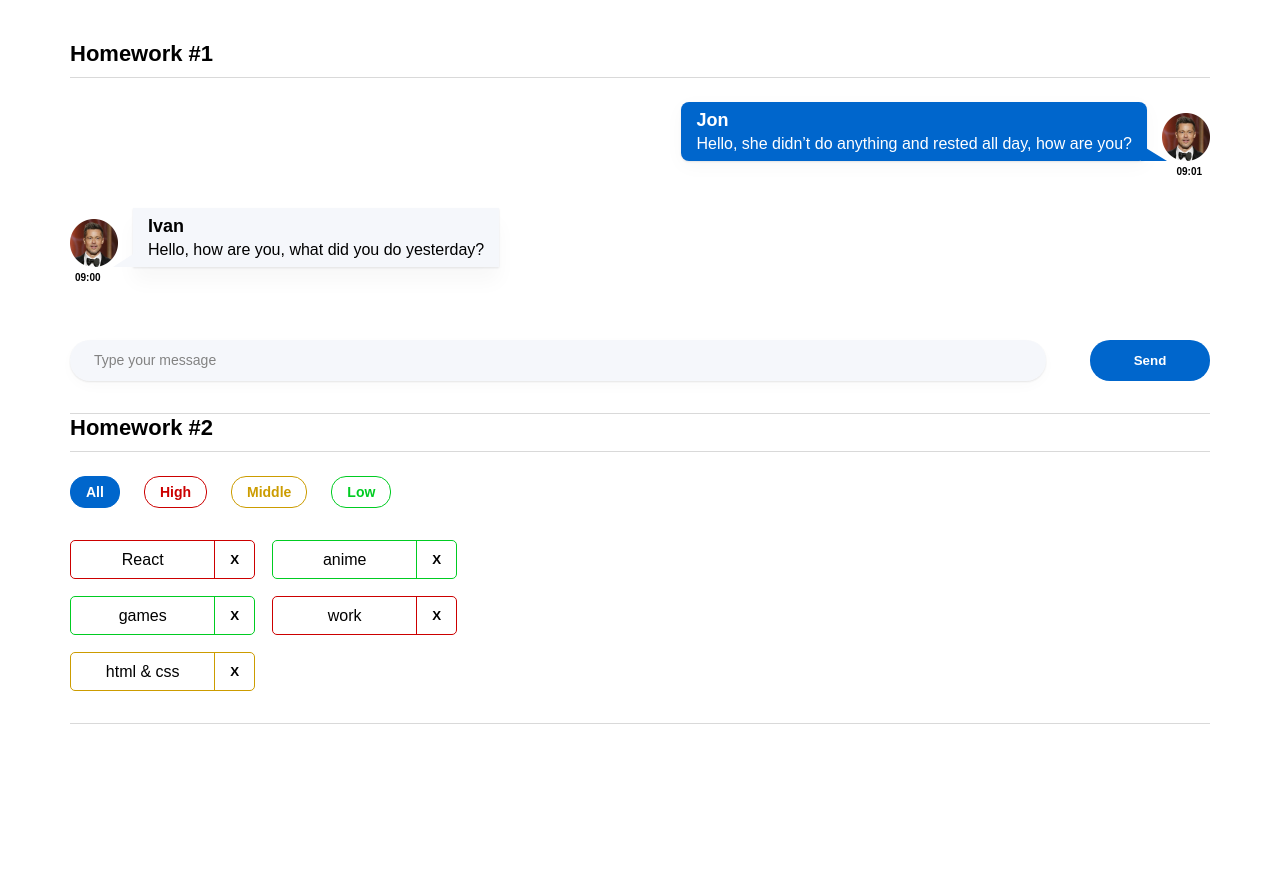
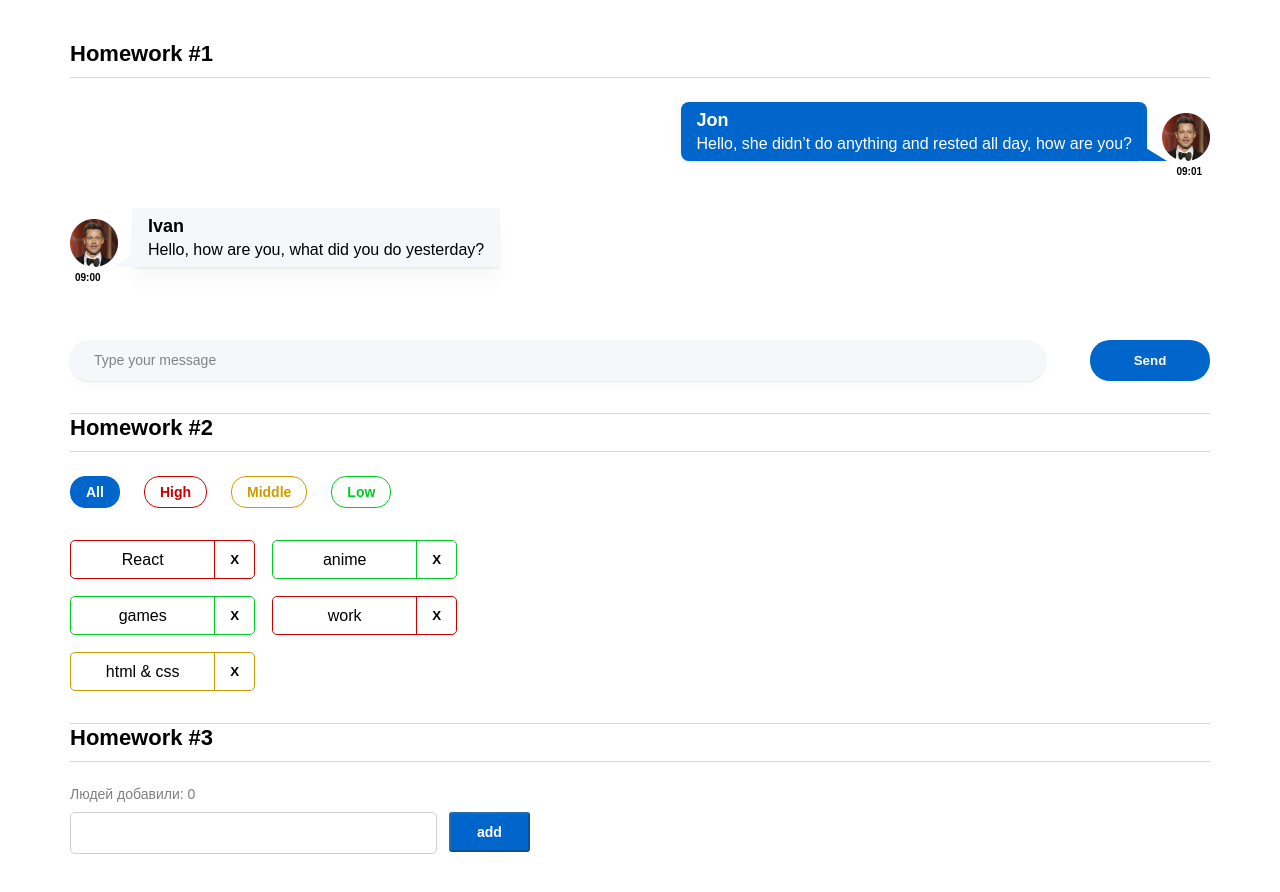
Before and after one commit to natFrontDev/autotest-, a React (Create React App) app: page / in a window 1280 px wide. Shown: the top 892 px of the page. Before the commit the page ends 800 px from the top, so only its background shows below. Built offline with nearby package versions, Linux system fonts and the light colour scheme.

Commit message:
hw03 is done

```diff
--- a/src/s1-main/App.tsx
+++ b/src/s1-main/App.tsx
@@ -2,13 +2,14 @@ import React from 'react'
 import s from './App.module.css'
 import HW1 from '../s2-homeworks/hw01/HW1'
 import HW2 from "../s2-homeworks/hw02/HW2";
+import HW3 from "../s2-homeworks/hw03/HW3";
 
 function App() {
     return (
         <div className={s.App}>
             <HW1/>
             <HW2/>
-            {/*<HW3/>*/}
+            <HW3/>
             {/*<HW4/>*/}
 
             {/*при выполнении дз 5 и более - закомментировать здесь дз 1-4, так как они есть внутри дз 5*/}
--- a/src/s2-homeworks/hw03/Greeting.module.css
+++ b/src/s2-homeworks/hw03/Greeting.module.css
@@ -1,22 +1,60 @@
 .greetingForm {
+    font-family: 'Montserrat', sans-serif;
 }
 
 .inputAndButtonContainer {
+    max-width: 460px;
+    display: flex;
+    gap: 12px;
+    align-items: flex-start;
+    margin-bottom: 10px;
+}
+
+.inputContainer {
+    flex-basis: 84%;
 }
 
 .error {
+    font-weight: 400;
+    font-size: 14px;
+    line-height: 17px;
+    color: #CC0000;
+    margin-top: 9px;
 }
 
 .input {
+    width: 100%;
+    padding: 10px 12px;
+    background: transparent;
+    color: black;
+    border: 1px solid #D1D1D1;
+    border-radius: 5px;
+    outline: none;
+    font-weight: 500;
+    font-size: 16px;
+    line-height: 20px;
+    cursor: pointer;
+
 }
+
 
 .input:focus {
 }
 
 .errorInput {
+    border: 1px solid #CC0000;
 }
 
 .button {
+    flex-basis: 18%;
+    padding: 8px 24px;
+    font-weight: 600;
+    font-size: 14px;
+    line-height: 20px;
+    color: #FFFFFF;
+    background: #0066CC;
+    border-radius: 3px;
+    text-align: center;
 }
 
 .button:focus {
@@ -29,7 +67,16 @@
 }
 
 .text {
+    font-weight: 400;
+    font-size: 14px;
+    line-height: 17px;
+    color: rgba(0, 0, 0, 0.5);
+    margin-bottom: 9px;
 }
 
 .greeting {
+    font-weight: 500;
+    font-size: 14px;
+    line-height: 17px;
+    color: #000000;
 }
--- a/src/s2-homeworks/hw03/Greeting.tsx
+++ b/src/s2-homeworks/hw03/Greeting.tsx
@@ -1,19 +1,19 @@
-import React, {ChangeEvent, KeyboardEvent} from 'react'
+import React, {ChangeEvent, FC, KeyboardEvent} from 'react'
 import s from './Greeting.module.css'
 
 type GreetingPropsType = {
-    name: any // need to fix any
-    setNameCallback: any // need to fix any
-    addUser: any // need to fix any
-    onBlur: any // need to fix any
-    onEnter: any // need to fix any
-    error: any // need to fix any
-    totalUsers: any // need to fix any
-    lastUserName?: any // need to fix any
+    name: string // need to fix any
+    setNameCallback: (event: ChangeEvent<HTMLInputElement>) => void// need to fix any
+    addUser: ()=>void // need to fix any
+    onBlur: ()=>void // need to fix any
+    onEnter:  (event:KeyboardEvent<HTMLInputElement>)=>void  // need to fix any
+    error: string // need to fix any
+    totalUsers: number // need to fix any
+    lastUserName?: string// need to fix any
 }
 
 // презентационная компонента (для верстальщика)
-const Greeting: React.FC<GreetingPropsType> = (
+const Greeting: FC<GreetingPropsType> = (
     {
         name,
         setNameCallback,
@@ -25,7 +25,7 @@ const Greeting: React.FC<GreetingPropsType> = (
         lastUserName,
     } // деструктуризация пропсов
 ) => {
-    const inputClass = s.errorInput // need to fix with (?:)
+    const inputClass = error === "" ? s.input : s.input +" "+s.errorInput // need to fix with (?:)
 
     return (
         <div id={'hw3-form'} className={s.greetingForm}>
@@ -37,7 +37,7 @@ const Greeting: React.FC<GreetingPropsType> = (
             </div>
 
             <div className={s.inputAndButtonContainer}>
-                <div>
+                <div className={s.inputContainer}>
                     <input
                         id={'hw3-input'}
                         value={name}
--- a/src/s2-homeworks/hw03/GreetingContainer.tsx
+++ b/src/s2-homeworks/hw03/GreetingContainer.tsx
@@ -1,21 +1,32 @@
 import React, { ChangeEvent, KeyboardEvent, useState } from 'react'
 import Greeting from './Greeting'
 import { UserType } from './HW3'
+import User from "../hw08/User";
 
 type GreetingContainerPropsType = {
-    users: any // need to fix any
-    addUserCallback: any // need to fix any
+    users: UserType[] // need to fix any
+    addUserCallback: (name:string)=>void // need to fix any
 }
 
-export const pureAddUser = (name: any, setError: any, setName: any, addUserCallback: any) => {
-    // если имя пустое - показать ошибку, иначе - добавить юзера и очистить инпут
+export const pureAddUser = (name: string, setError: (value: string) => void, setName: (value: string) => void, addUserCallback: (name: string) => void ) => {// если имя пустое - показать ошибку, иначе - добавить юзера и очистить инпут
+    if (name && !/^\s*$/.test(name)){
+        addUserCallback(name)
+        setName("")
+    } else
+    {setError ("Ошибка! Введите имя!")}
 }
 
-export const pureOnBlur = (name: any, setError: any) => { // если имя пустое - показать ошибку
-}
+export const pureOnBlur = (name: string, setError: (value: string) => void) => {
+    if (!name || /^\s*$/.test(name)) {
+        setError ("Ошибка! Введите имя!")
+    }
+}// если имя пустое - показать ошибку
 
-export const pureOnEnter = (e: any, addUser: any) => { // если нажата кнопка Enter - добавить
-}
+
+export const pureOnEnter = (event:KeyboardEvent<HTMLInputElement>, addUser:()=>void) => {
+    if (event.key === "Enter") {
+     addUser()}}
+ // если нажата кнопка Enter - добавить
 
 // более простой и понятный для новичков
 // function GreetingContainer(props: GreetingPropsType) {
@@ -23,15 +34,13 @@ export const pureOnEnter = (e: any, addUser: any) => { // если нажата
 // более современный и удобный для про :)
 const GreetingContainer: React.FC<GreetingContainerPropsType> = ({
     users,
-    addUserCallback,
-}) => {
+    addUserCallback,}) => {
     // деструктуризация пропсов
-    const [name, setName] = useState<any>('') // need to fix any
-    const [error, setError] = useState<any>('') // need to fix any
+    const [name, setName] = useState<string>('') // need to fix any
+    const [error, setError] = useState<string>('') // need to fix any
 
-    const setNameCallback = (e: any) => { // need to fix any
-        setName('some name') // need to fix
-
+    const setNameCallback = (event: ChangeEvent<HTMLInputElement>) => { // need to fix any
+        setName(event.currentTarget.value) // need to fix
         error && setError('')
     }
     const addUser = () => {
@@ -46,8 +55,8 @@ const GreetingContainer: React.FC<GreetingContainerPropsType> = ({
         pureOnEnter(e, addUser)
     }
 
-    const totalUsers = 0 // need to fix
-    const lastUserName = 'some name' // need to fix
+    const totalUsers = users.length // need to fix
+    const lastUserName = users[users.length-1]?.name // need to fix
 
     return (
         <Greeting
--- a/src/s2-homeworks/hw03/HW3.tsx
+++ b/src/s2-homeworks/hw03/HW3.tsx
@@ -19,20 +19,19 @@ import GreetingContainer from './GreetingContainer'
 
 // types
 export type UserType = {
-    _id: any // need to fix any
-    name: any // need to fix any
+    _id: string // need to fix any
+    name: string // need to fix any
 }
 
-export const pureAddUserCallback = (name: any, setUsers: any, users: any) => { // need to fix any
-    const user = { // need to fix
-    }
+export const pureAddUserCallback = (name: string, setUsers: (users: UserType[])=> void, users: UserType[]) => { // need to fix any
+    const user = { _id:v1(), name}
     setUsers([...users, user])
 }
 
 const HW3 = () => {
-    const [users, setUsers] = useState<any>([]) // need to fix any
+    const [users, setUsers] = useState<UserType[]>([]) // need to fix any
 
-    const addUserCallback = (name: any) => { // need to fix any
+    const addUserCallback = (name: string) => { // need to fix any
         pureAddUserCallback(name, setUsers, users)
     }
 
```
